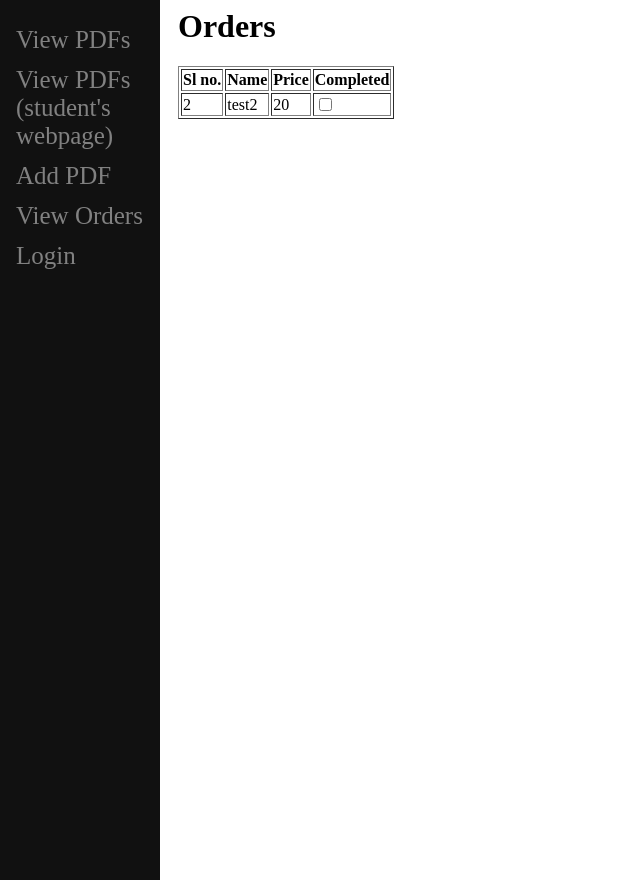
After one commit to AnanyaShetty21/XeroxShopWebsite, a Django app: page /ownerorder/ in a window 1280 px wide. The commit adds this page. Shown: the whole page, without its empty margins (0-640 px from the left). Run offline with Django 4.2, Linux system fonts and the light colour scheme; data comes from the database, SQL or seed files in the repository; both versions use the stored data as it was after the commit.

Commit message:
Added ownerorder.html and an Add to cart button in pdfliststudent.html

```diff
--- a/xeroxproject/xeroxapp/admin.py
+++ b/xeroxproject/xeroxapp/admin.py
@@ -1,10 +1,11 @@
 from django.contrib import admin
-from .models import ownerPDFlist, PDF, studentPDFlist, studentPDF, CredentialList, Credentials, OwnerCredentials
+from .models import ownerPDFlist, PDF, studentPDFlist, studentPDF, OwnerOrder, CredentialList, Credentials, OwnerCredentials
 # Register your models here.
 admin.site.register(ownerPDFlist)
 admin.site.register(PDF)
 admin.site.register(studentPDFlist)
 admin.site.register(studentPDF)
+admin.site.register(OwnerOrder)
 admin.site.register(CredentialList)
 admin.site.register(Credentials)
 admin.site.register(OwnerCredentials)
--- a/xeroxproject/xeroxapp/models.py
+++ b/xeroxproject/xeroxapp/models.py
@@ -64,6 +64,20 @@ class studentPDF(models.Model):
         verbose_name_plural="studentPDFs"
 
 
+class OwnerOrder(models.Model):
+    ownerPDFlist=models.ForeignKey(ownerPDFlist, on_delete=models.CASCADE)
+    Slno=models.IntegerField()
+    name=models.CharField(max_length=300)
+    price = models.IntegerField()
+    completed = models.BooleanField()
+
+    def __str__(self):
+        return f"{self.Slno} - {self.name} - {self.price} - {self.completed}"
+
+    class Meta:
+        verbose_name_plural="OwnerOrder"
+
+
 
 class CredentialList(models.Model):
     name = models.CharField(max_length = 200)
--- a/xeroxproject/xeroxapp/templates/addpdf.html
+++ b/xeroxproject/xeroxapp/templates/addpdf.html
@@ -7,7 +7,7 @@ Add a PDF
 <form method = "post" action = "{% url 'xeroxapp:addPDF' %}">
 	{% csrf_token %}
 	{{form.as_p}}
-	<button type = "submit", name = "Add">Add PDF</button>
+	<button type = "submit" name = "Add" value = "Add">Add PDF</button>
 
 </form>
 
--- a/xeroxproject/xeroxapp/templates/base.html
+++ b/xeroxproject/xeroxapp/templates/base.html
@@ -40,6 +40,7 @@
 		<a href="/pdflist">View PDFs</a>
 		<a href="/pdfliststudent">View PDFs (student's webpage)</a>
 		<a href="/addpdf">Add PDF</a>
+		<a href="/ownerorder">View Orders</a>
 		<a href="/login">Login</a>
 	</div>
 
--- /dev/null
+++ b/xeroxproject/xeroxapp/templates/ownerorder.html
@@ -0,0 +1,23 @@
+{% extends "base.html" %}
+{% block title %}Orders{% endblock %}
+{% block content %}<h1>Orders</h1>
+
+
+<table border="1">
+	<tr><th>Sl no.</th><th>Name</th><th>Price</th><th>Completed</th></tr>
+{% for pdf in p.ownerorder_set.all %}
+	<tr><td>{{pdf.Slno}}</td><td>{{pdf.name}}</td><td>{{pdf.price}}</td>
+		<td>
+		{% if pdf.completed == True %}
+			<input type = "checkbox", value="completed", name="{{pdf.name}}" checked>
+		{% else %}
+			<input type = "checkbox", value="completed", name="{{pdf.name}}">
+		{% endif %}
+
+		</td></tr>
+
+{% endfor %}
+</table>
+
+
+{% endblock %}
--- a/xeroxproject/xeroxapp/urls.py
+++ b/xeroxproject/xeroxapp/urls.py
@@ -5,6 +5,7 @@ urlpatterns = [
     path("", views.welcome, name="welcome"),
     path("pdflist/", views.ownerpdf, name="ownerpdf"),
     path("pdfliststudent/", views.studentpdf, name="studentpdf"),
+    path("ownerorder/", views.ownerorder, name="ownerorder"),
     path("addpdf/", views.addPDF, name="addPDF"),
     path("login/", views.login, name="login")
 
--- a/xeroxproject/xeroxapp/views.py
+++ b/xeroxproject/xeroxapp/views.py
@@ -1,6 +1,6 @@
 from django.shortcuts import render, redirect
 from django.http import HttpResponse, HttpResponseRedirect
-from .models import ownerPDFlist, PDF, studentPDFlist, studentPDF, Credentials
+from .models import ownerPDFlist, PDF, studentPDFlist, studentPDF, OwnerOrder, Credentials
 from .addpdf import AddPDF
 from .forms import LoginForm
 from django.contrib.auth import authenticate, login, logout
@@ -12,24 +12,37 @@ def welcome(response):
     return render(response, "home.html", {})
 
 
-"""def ownerpdf(response):
-    ls = ownerPDFlist.objects.get(name = "Notes") #id=1
-    pdf = ls.pdf_set.all()
-    return HttpResponse("<h1>%s</h1><br></br><p>%s</p>"%(ls.name,str(pdf.text)))"""
-
-
 def ownerpdf(response):
     p = ownerPDFlist.objects.get(name = "Notes")
     return render(response, "pdflist.html", {"p":p})
 
 def studentpdf(response):
     p = studentPDFlist.objects.get(name = "Notes")
+    if response.method == "POST":
+        print(response.POST)
+        if response.POST.get("order"):
+            for pdf in p.studentpdf_set.all():
+                if response.POST.get(pdf.name) == "ordered":
+                    s = pdf.Slno
+                    n = pdf.name
+                    p = pdf.price
+                    owner_pdf_list, created = ownerPDFlist.objects.get_or_create(name="Orders")
+                    o = OwnerOrder(Slno = s, name = n, price = p, completed = False, ownerPDFlist=owner_pdf_list)
+                    o.save()
+
     return render(response, "pdfliststudent.html", {"p":p})
+
+
+
+def ownerorder(response):
+    p = ownerPDFlist.objects.get(name = "Orders")
+    return render(response, "ownerorder.html", {"p":p})
 
 
 def addPDF(response):
     if response.method == "POST":
         form = AddPDF(response.POST)
+        print(response.POST)
 
         if form.is_valid():
             s = form.cleaned_data["Slno"]
```
Also changed, not shown: xeroxproject/xeroxapp/templates/pdfliststudent.html (+7 -2 lines), xeroxproject/db.sqlite3, xeroxproject/xeroxapp/migrations/0019_ownerorder.py (added).
